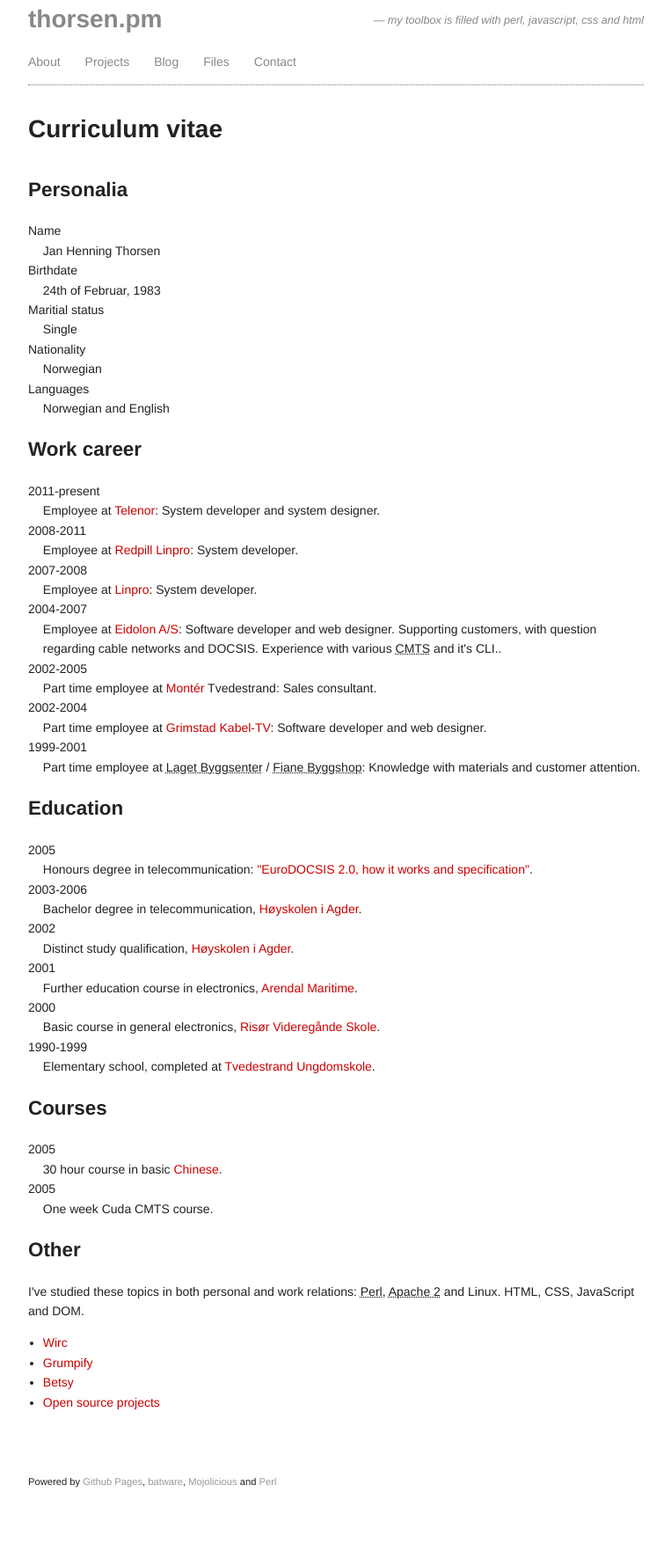
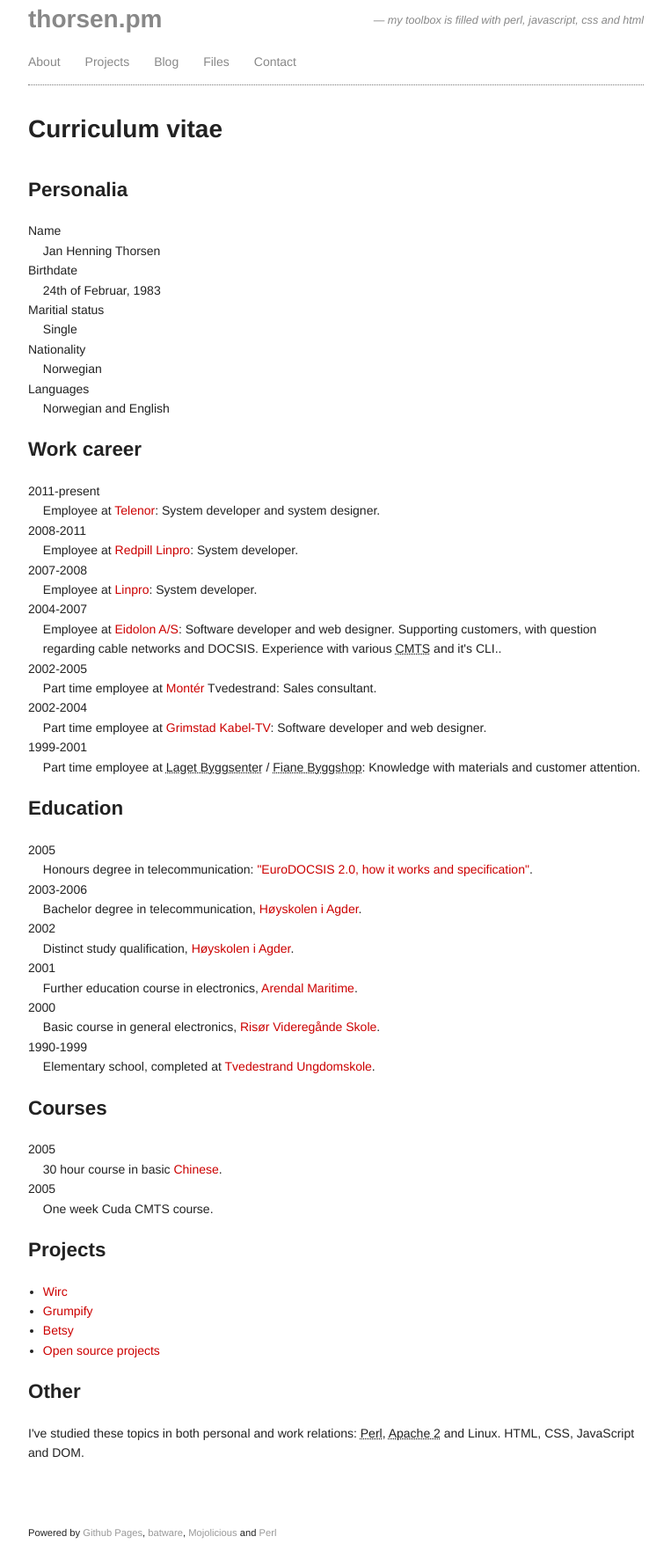
Before and after one commit to kberov/jhthorsen.github.com, a Jekyll site: the page built from about/cv/index.html, in a window 1280 px wide. Shown: the whole page at 88% size, without its empty margins (258-1021 px from the left). Built offline with Jekyll 4.4.1, drawn with Linux system fonts in a browser that asks for light colours; before the commit the page ends 1705 px from its top, so only the background shows below that.

Commit message:
Personal projects have it's own block

```diff
--- a/about/cv/index.html
+++ b/about/cv/index.html
@@ -68,6 +68,16 @@ title: Curriculum vitae
 </div>
 
 <div class="row">
+  <h2>Projects</h2>
+  <ul>
+    <li><a href="https://www.wirc.pl">Wirc</a></li>
+    <li><a href="http://www.grumpify.com">Grumpify</a></li>
+    <li><a href="https://www.getbetsy.com">Betsy</a></li>
+    <li><a href="https://www.github.com/jhthorsen">Open source projects</a></li>
+  </ul>
+</div>
+
+<div class="row">
   <h2>Other</h2>
   <p>
     I've studied these topics in both personal and work relations:
@@ -76,10 +86,4 @@ title: Curriculum vitae
     Linux.
     HTML, CSS, JavaScript and DOM.
   </p>
-  <ul>
-    <li><a href="https://www.wirc.pl">Wirc</a></li>
-    <li><a href="http://www.grumpify.com">Grumpify</a></li>
-    <li><a href="https://www.getbetsy.com">Betsy</a></li>
-    <li><a href="https://www.github.com/jhthorsen">Open source projects</a></li>
-  </ul>
 </div>
```
